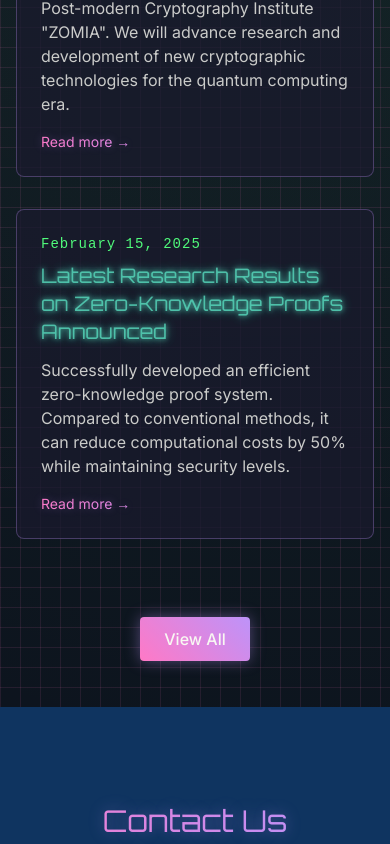
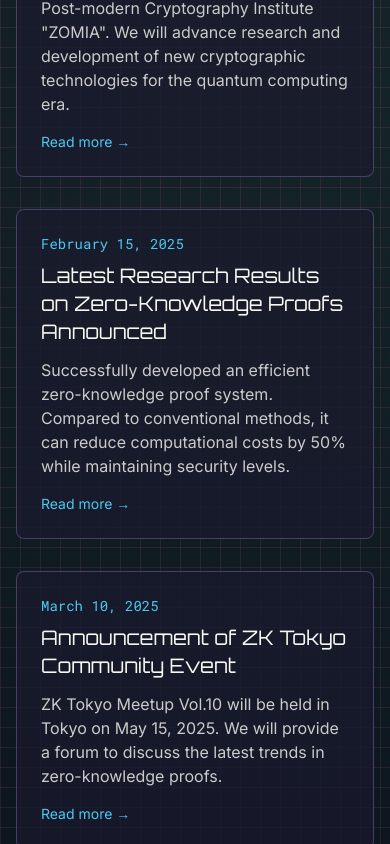
Before and after one commit to grandchildrice/zomia-website, a Next.js app: page /en in a window 390 px wide. Shown: the part 5040-5884 px from the top of the page. Built offline with nearby package versions, Linux system fonts and the light colour scheme; no server answers.

Commit message:
fix something

```diff
--- a/src/app/[lang]/page.tsx
+++ b/src/app/[lang]/page.tsx
@@ -194,37 +194,11 @@ export default async function HomePage({ params: { lang } }: { params: Params })
                     </h2>
 
                     <div className="max-w-4xl mx-auto space-y-8">
-                        {newsItems.map((item) => (
-                            <Link
-                                key={item.id}
-                                href={`/${lang}/news/${item.id}`}
-                                className="block"
-                            >
-                                <div className="magic-card-enhanced hover:translate-x-1 transition-transform duration-300">
-                                    <div className="text-sm font-mono text-accent mb-2 cryptic-text">
-                                        {formatDate(item.date)}
-                                    </div>
-                                    <h3 className="text-xl md:text-2xl font-display mb-3 hologram">
-                                        {item.title}
-                                    </h3>
-                                    <p className="opacity-80">
-                                        {item.excerpt}
-                                    </p>
-                                    <div className="mt-4 text-sm text-accent magic-text">
-                                        {lang === 'ja' ? '続きを読む →' : 'Read more →'}
-                                    </div>
-                                </div>
-                            </Link>
-                        ))}
-                    </div>
-
-                    <div className="text-center mt-12">
-                        <Link
-                            href={`/${lang}/news`}
-                            className="magic-button-enhanced"
-                        >
-                            {t.news.viewAll}
-                        </Link>
+                        <News
+                            locale={lang as Locale}
+                            showHeader={false}
+                            limit={3}
+                        />
                     </div>
                 </div>
             </section>
--- a/src/components/Navbar.tsx
+++ b/src/components/Navbar.tsx
@@ -108,7 +108,7 @@ const Navbar = ({ locale }: NavbarProps) => {
         </div>
 
         {/* モバイルメニュー */}
-        <div className={`md:hidden retro-terminal mt-4 transition-all duration-300 ${isMenuOpen ? 'max-h-96 opacity-100' : 'max-h-0 opacity-0 overflow-hidden'}`}>
+        <div className={`md:hidden retro-terminal mt-4 transition-all duration-300 ${isMenuOpen ? 'opacity-100' : 'max-h-0 opacity-0 overflow-hidden'}`}>
           <div className="p-4 space-y-4">
             {navLinks.map((link) => (
               <div key={link.href}>
```
